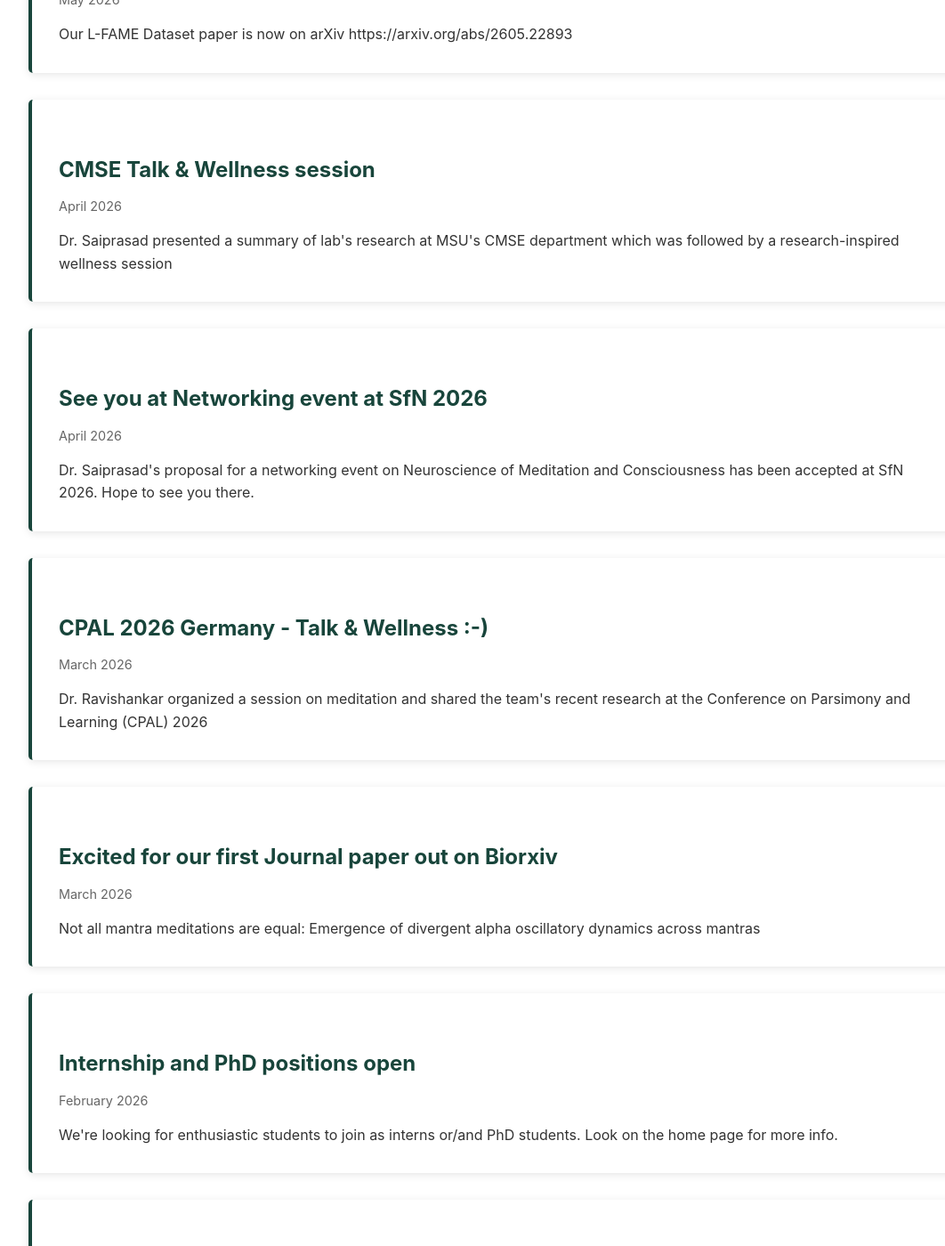
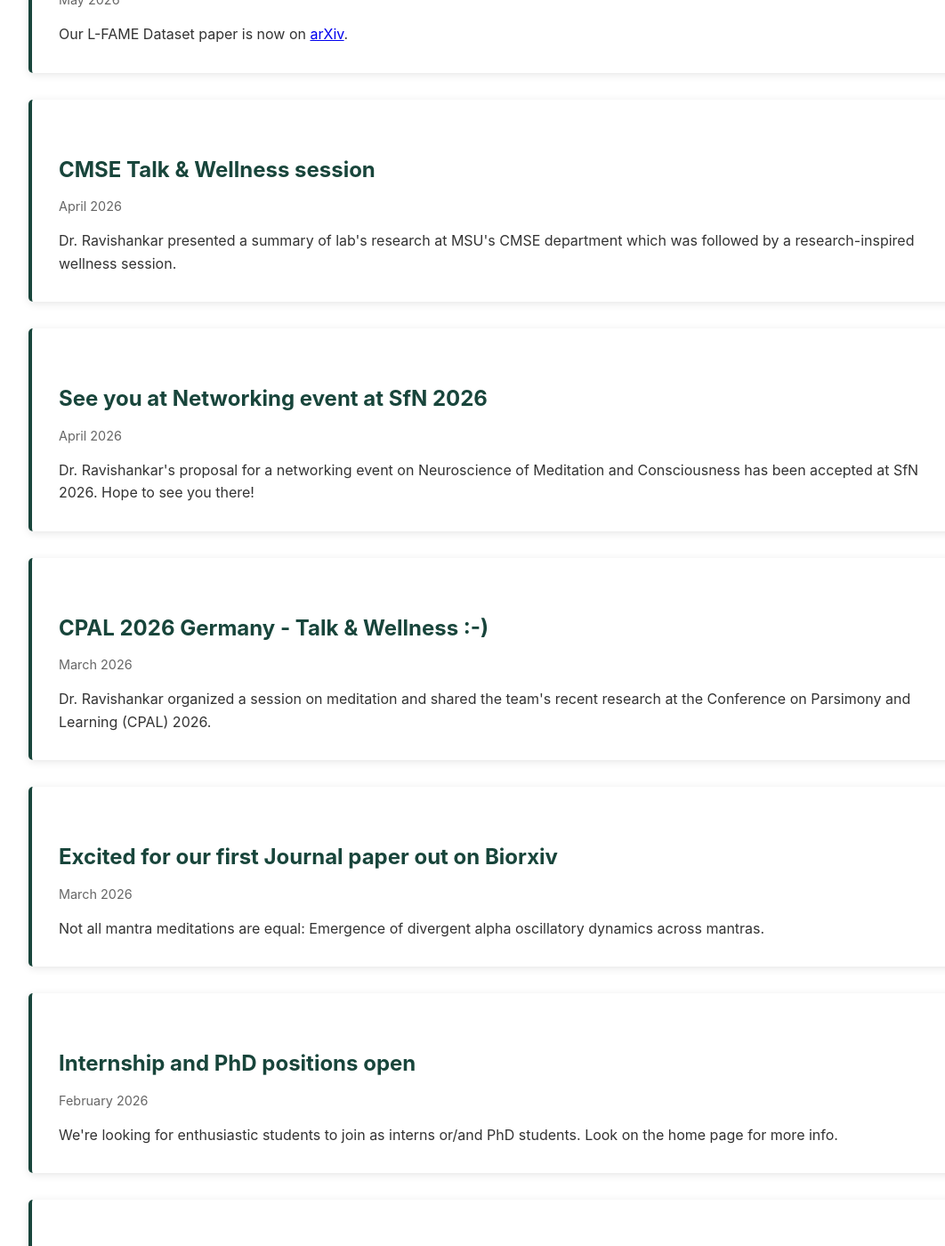
Before and after one commit to dans-om/dans-om.github.io, a Jekyll site: the page built from news.md, in a window 1280 px wide and 1400 px high, scrolled down 600 px. Shown: the whole window at 89% size, without its empty margins (78-1140 px from the left). Built offline with Jekyll 4.4.1, drawn with Linux system fonts in a browser that asks for light colours; some of the changed text lies outside the part shown.

Commit message:
Update news.yml
minor changes

```diff
--- a/_data/news.yml
+++ b/_data/news.yml
@@ -1,23 +1,22 @@
 - date: "May 2026"
   title: "Our first dataset is public!"
-  description: "Our L-FAME Dataset paper is now on arXiv https://arxiv.org/abs/2605.22893"
+  description: 'Our L-FAME Dataset paper is now on <a href="https://arxiv.org/abs/2605.22893">arXiv</a>.'
 
 - date: "April 2026"
   title: "CMSE Talk & Wellness session"
-  description: "Dr. Saiprasad presented a summary of lab's research at MSU's CMSE department which was followed by a research-inspired wellness session"
+  description: "Dr. Ravishankar presented a summary of lab's research at MSU's CMSE department which was followed by a research-inspired wellness session."
 
 - date: "April 2026"
   title: "See you at Networking event at SfN 2026"
-  description: "Dr. Saiprasad's proposal for a networking event on Neuroscience of Meditation and Consciousness has been accepted at SfN 2026. Hope to see you there."
+  description: "Dr. Ravishankar's proposal for a networking event on Neuroscience of Meditation and Consciousness has been accepted at SfN 2026. Hope to see you there!"
 
 - date: "March 2026"
   title: "CPAL 2026 Germany - Talk & Wellness :-)"
-  description: "Dr. Ravishankar organized a session on meditation and shared the team's recent research at the Conference on Parsimony and Learning (CPAL) 2026"
+  description: "Dr. Ravishankar organized a session on meditation and shared the team's recent research at the Conference on Parsimony and Learning (CPAL) 2026."
 
 - date: "March 2026"
   title: "Excited for our first Journal paper out on Biorxiv"
-  description: "Not all mantra meditations are equal: Emergence of divergent alpha oscillatory dynamics
-across mantras"
+  description: "Not all mantra meditations are equal: Emergence of divergent alpha oscillatory dynamics across mantras."
 
 - date: "February 2026"
   title: "Internship and PhD positions open"
@@ -25,7 +24,7 @@ across mantras"
 
 - date: "January 2026"
   title: "DANS-OM Lab Website Launched"
-  description: "We're excited to announce the launch of our lab website."
+  description: "We're excited to announce the launch of our lab website!"
 
 - date: "January 2026"
   title: "New Collaboration"
```
